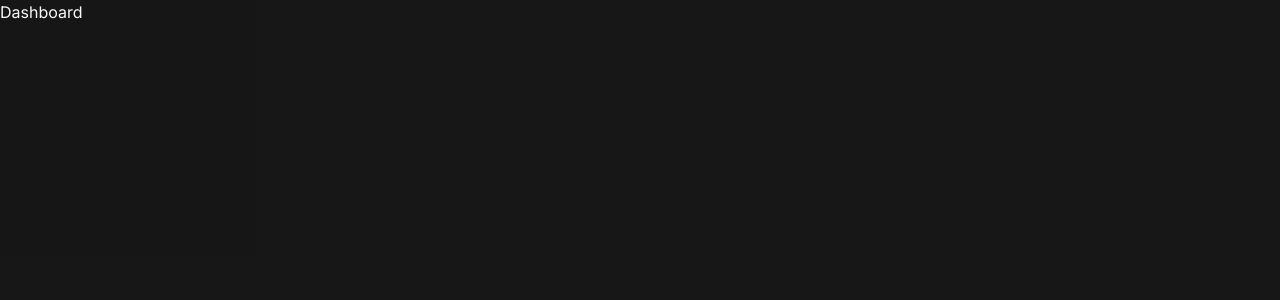
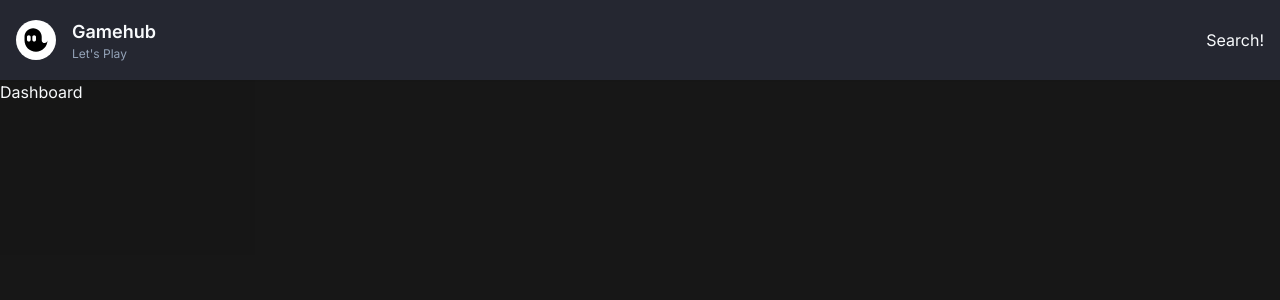
Before and after one commit to 3shadesmarimo/Twitch_Clone, a Next.js app: page / in a window 1280 px wide. Shown: the top 300 px of the page. Built offline with nearby package versions, Linux system fonts and the light colour scheme.

Commit message:
Started working on the nav section of the app

```diff
--- /dev/null
+++ b/app/(browse)/_components/navbar/index.tsx
@@ -0,0 +1,13 @@
+import {Logo} from "./logo";
+import {Search} from "./search";
+
+export const Navbar = () => {
+    return (
+        <nav className="fixed top-0 w-full h-20 z-[49] bg-[#252731] px-2 lg:px-4 flex justify-between items-center shadow-sm">
+            <Logo/>
+
+            <Search/>
+
+        </nav>
+    );
+};
--- /dev/null
+++ b/app/(browse)/_components/navbar/logo.tsx
@@ -0,0 +1,39 @@
+import Image from "next/image";
+import {Poppins } from "next/font/google";
+import {cn} from "@/lib/utils";
+import Link from "next/link";
+
+const font = Poppins ({
+    subsets: ["latin"],
+    weight: ["200", "300", "400", "500", "600", "700", "800",],
+
+});
+
+export const Logo = () => {
+    return (
+        <Link href="/">
+            <div className="hidden lg:flex items-center gap-x-4 hover:opacity-75 transition">
+                <div className="bg-white rounded-full p-1">
+                    <Image
+                        src="/spooky.svg"
+                        alt="Gamehub"
+                        height="32"
+                        width="32"
+                    />
+
+                </div>
+
+                <div className="{cn(font.className)}">
+                    <p className="text-lg font-semibold">
+                        Gamehub
+                    </p>
+                    <p className="text-xs text-muted-foreground">
+                        Let&apos;s Play
+                    </p>
+                </div>
+            </div>
+
+
+        </Link>
+    );
+};
--- /dev/null
+++ b/app/(browse)/_components/navbar/search.tsx
@@ -0,0 +1,9 @@
+"use client";
+
+export const Search = () => {
+    return (
+        <div>
+            Search!
+        </div>
+    );
+};
--- /dev/null
+++ b/app/(browse)/layout.tsx
@@ -0,0 +1,24 @@
+import {Navbar} from "./_components/navbar";
+
+
+const BrowseLayout = ({
+    children,
+}: {
+    children: React.ReactNode;
+
+}) => {
+
+    return (
+
+        <>
+            <Navbar />
+            <div className="flex h-full pt-20">
+                {children}
+            </div>
+        </>
+
+    );
+
+}
+
+export default BrowseLayout;
```
Also changed, not shown: app/(browse)/(home)/page.tsx (renamed from app/page.tsx).
